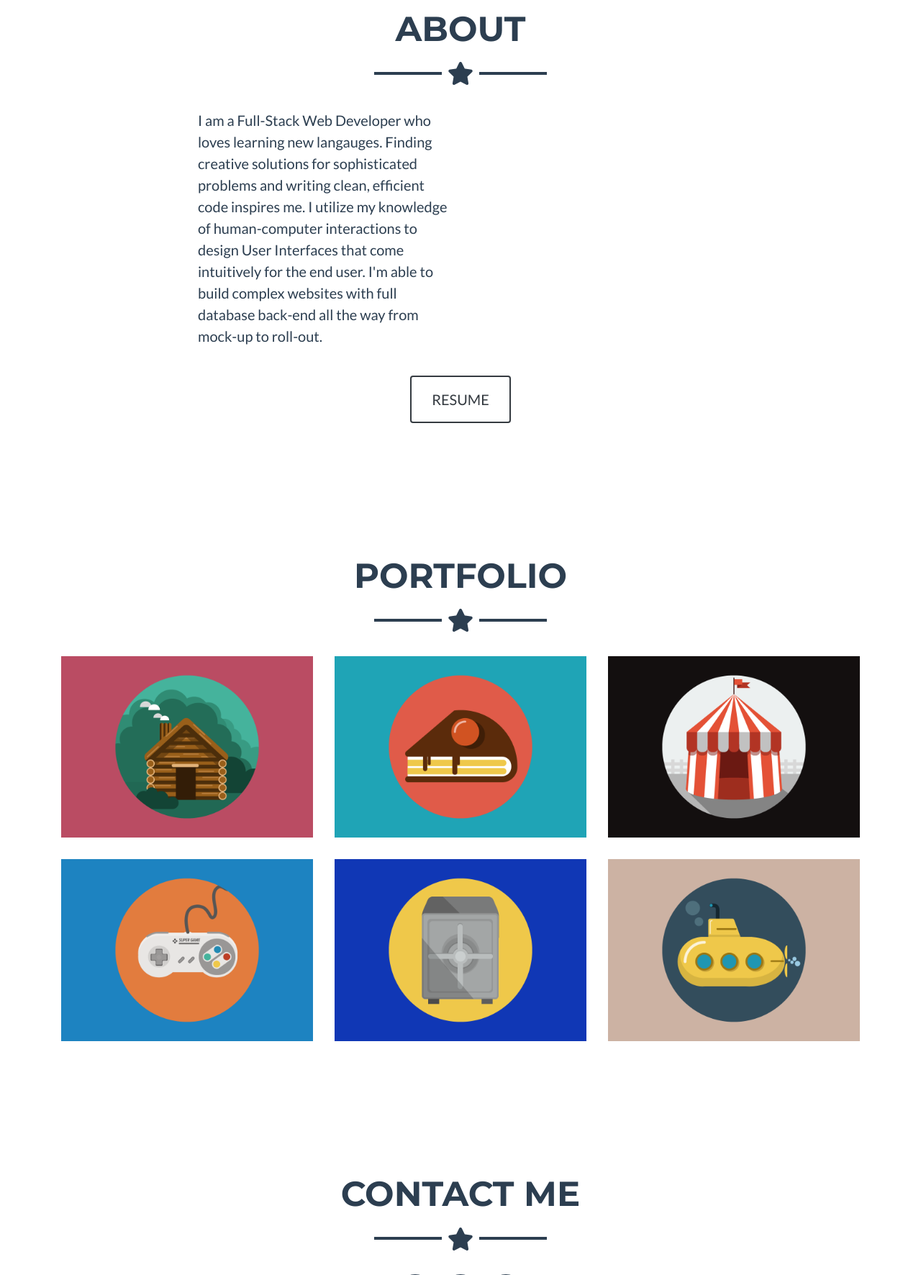
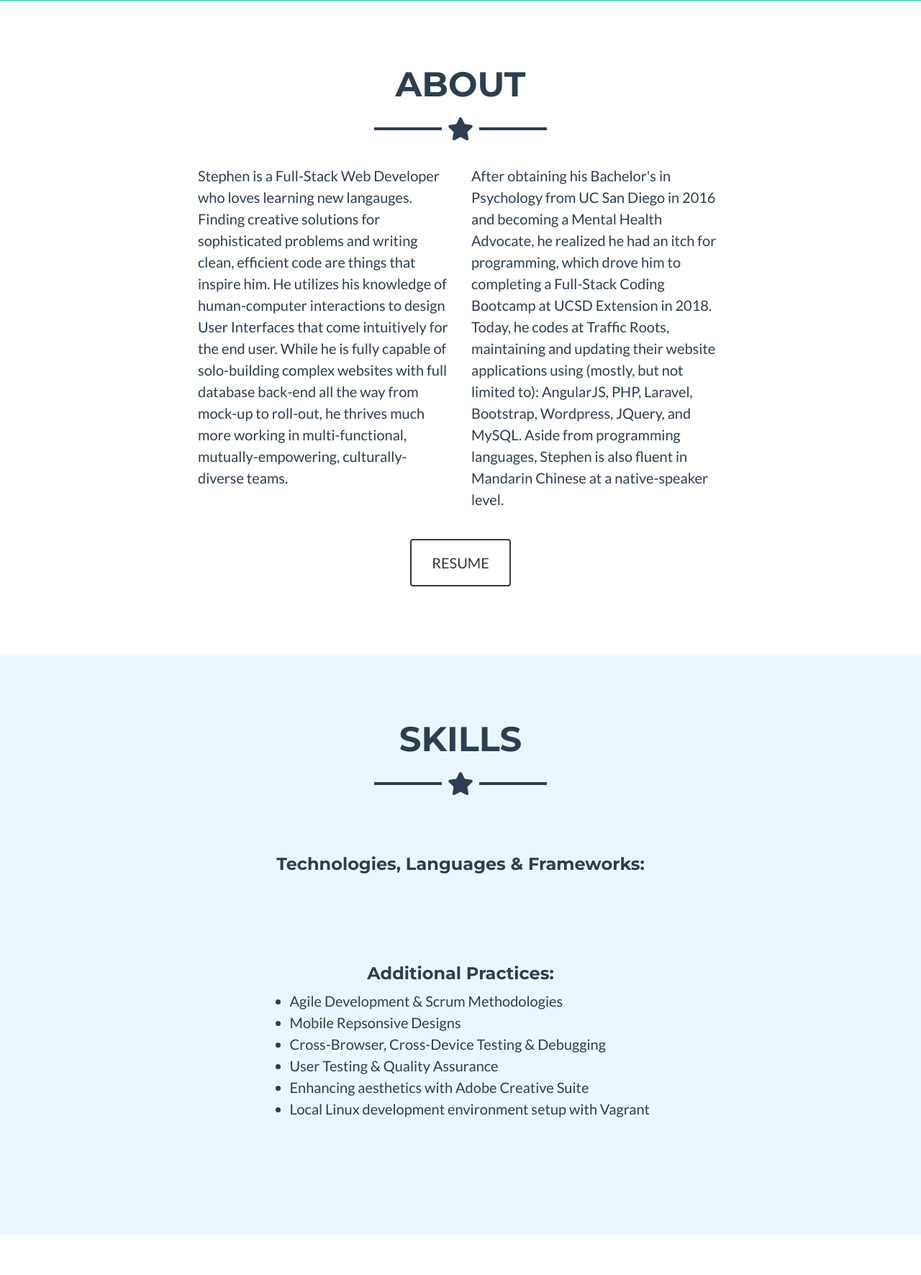
Before and after one commit to stephenrs6/stephen-sung-portfolio, a PHP site: page / in a window 1280 px wide. Shown: the part 860-2632 px from the top of the page at 72% size. Run offline with PHP 8.4, Linux system fonts and the light colour scheme; some libraries are stand-ins or nearby versions.

Commit message:
everything done cept for projects

```diff
--- a/css/freelancer.css
+++ b/css/freelancer.css
@@ -61,6 +61,40 @@ hr.star-dark:after {
   background-color: white;
 }
 
+hr.star-dark.silver:after {
+  color: #2C3E50;
+  background-color: #ecf6ff  ;
+}
+
+.bonus {
+  margin: auto;
+  width: 50%;
+  text-align: center;
+}
+
+ul {
+  /* float: right;
+  overflow: hidden; */
+  font-size: 1.25rem;
+  text-align: left;
+}
+.colored {
+  position: relative;
+  display: inline-block;
+  transition: transform .5s;
+}
+
+.colored:hover {
+  -webkit-transform: scale(1.4);
+  -moz-transform: scale(1.4);
+  -ms-transform: scale(1.4);
+  -o-transform: scale(1.4);
+}
+
+.icon-div {
+  font-size: 45px;
+}
+
 section {
   padding: 6rem 0;
 }
@@ -87,16 +121,15 @@ section h2 {
   height: 3.25rem;
   font-size: 1.25rem;
   line-height: 2rem;
-  color: #2c3e50;
-  border-color: #2c3e50;
+  color: #ffffff;
+  border-color: #ffffff;
 }
 
 .btn-social:hover {
-  opacity:.5;
-  transition: opacity .2s ease-out;
-  -moz-transition: opacity .2s ease-out;
-  -webkit-transition: opacity .2s ease-out;
-  -o-transition: opacity .2s ease-out;
+  transition: transform .5s;
+  -moz-transition: opacity .5s;
+  -webkit-transition: opacity .5s;
+  -o-transition: opacity .5s;
 }
 
 .scroll-to-top {
@@ -365,6 +398,9 @@ a:focus, a:hover, a:active {
   background-color: #ffffff !important;
 }
 
+.bg-primary-3 {
+  background-color: #ecf6ff  !important;
+}
 
 .bg-secondary {
   background-color: #2C3E50 !important;
@@ -397,3 +433,8 @@ a:focus, a:hover, a:active {
   background-color: #1a252f;
   border-color: #1a252f;
 }
+
+.icon-div {
+  width: 50%;
+  margin: auto;
+}
--- a/index.html
+++ b/index.html
@@ -21,9 +21,13 @@
   <!-- Plugin CSS -->
   <link href="vendor/magnific-popup/magnific-popup.css" rel="stylesheet" type="text/css">
 
+  <!-- Devicons CSS -->
+  <link rel="stylesheet" href="https://cdn.rawgit.com/konpa/devicon/df6431e323547add1b4cf45992913f15286456d3/devicon.min.css">
+
+
   <!-- Custom styles for this template -->
   <link href="css/freelancer.min.css" rel="stylesheet">
-  <link href="css/freelancer.css" rel = "stylesheet">
+  <link href="css/freelancer.css" rel="stylesheet">
 
 </head>
 
@@ -33,9 +37,8 @@
   <nav class="navbar navbar-expand-lg bg-secondary fixed-top text-uppercase" id="mainNav">
     <div class="container">
       <a class="navbar-brand js-scroll-trigger" href="#page-top">Stephen Sung</a>
-      <button class="navbar-toggler navbar-toggler-right text-uppercase bg-primary text-white rounded" type="button"
-        data-toggle="collapse" data-target="#navbarResponsive" aria-controls="navbarResponsive" aria-expanded="false"
-        aria-label="Toggle navigation">
+      <button class="navbar-toggler navbar-toggler-right text-uppercase bg-primary text-white rounded" type="button" data-toggle="collapse"
+        data-target="#navbarResponsive" aria-controls="navbarResponsive" aria-expanded="false" aria-label="Toggle navigation">
         Menu
         <i class="fas fa-bars"></i>
       </button>
@@ -61,7 +64,7 @@
   <!-- Header -->
   <header class="masthead bg-primary text-white text-center">
     <div class="container">
-      <img class="img-fluid mb-5 d-block mx-auto" src="img/profile.png" alt="">
+      <img class="img-fluid mb-5 d-block mx-auto" src="img/circlepic.png" alt="STEPHEN SUNG">
       <h1 class="text-uppercase mb-0">Stephen Sung</h1>
       <hr class="star-light">
       <h2 class="font-weight-light mb-0">Full-Stack Web Developer</h2>
@@ -75,18 +78,68 @@
       <hr class="star-dark mb-5">
       <div class="row">
         <div class="col-lg-4 ml-auto">
-          <p class="lead">I am a Full-Stack Web Developer who loves learning new langauges. Finding creative solutions for sophisticated problems and writing clean, efficient code inspires me.
-              I utilize my knowledge of human-computer interactions to design User Interfaces that come intuitively for the end user.
-              I'm able to build complex websites with full database back-end all the way from mock-up to roll-out.</p>
+          <p class="lead">Stephen is a Full-Stack Web Developer who loves learning new langauges. Finding creative solutions for sophisticated
+            problems and writing clean, efficient code are things that inspire him. He utilizes his knowledge of human-computer interactions
+            to design User Interfaces that come intuitively for the end user. While he is fully capable of solo-building complex websites with full
+            database back-end all the way from mock-up to roll-out, he thrives much more working in multi-functional, mutually-empowering, culturally-diverse teams.</p>
         </div>
         <div class="col-lg-4 mr-auto">
-          <p class="lead"></p>
+          <p class="lead">After obtaining his Bachelor's in Psychology from UC San Diego in 2016 and becoming a Mental Health Advocate, he realized he had an itch for programming, which drove him to completing
+            a Full-Stack Coding Bootcamp at UCSD Extension in 2018. Today, he codes at Traffic Roots, maintaining and updating
+            their website applications using (mostly, but not limited to): AngularJS, PHP, Laravel, Bootstrap, Wordpress,
+            JQuery, and MySQL. Aside from programming languages, Stephen is also fluent in Mandarin Chinese at a native-speaker level.</p>
         </div>
       </div>
       <div class="text-center mt-4">
         <a class="btn btn-xl btn-outline-dark" href="https://drive.google.com/file/d/1-UVYFXCJEAGNfn8E6jYxeKz1Qd3O_md5/view" target="_blank">
           RESUME
         </a>
+      </div>
+    </div>
+  </section>
+
+
+  <!-- Skills Section -->
+  <section class="bg-primary-3 text-secondary mb-0" id="skills">
+    <div class="container">
+      <h2 class="text-center text-uppercase text-secondary">Skills</h2>
+      <hr class="star-dark mb-5 silver">
+      <br></br>
+      <div class="text-center icon-div">
+          <h4>Technologies, Languages &amp; Frameworks: </h4>
+        <i class="devicon-github-plain colored" data-toggle="tooltip" data-placement="top" title="Github"></i>
+        <i class="devicon-angularjs-plain colored" data-toggle="tooltip" data-placement="top" title="AngularJS"></i>
+        <i class="devicon-git-plain colored" data-toggle="tooltip" data-placement="top" title="Git"></i>
+        <i class="devicon-html5-plain-wordmark colored" data-toggle="tooltip" data-placement="top" title="HTML5"></i>
+        <i class="devicon-laravel-plain-wordmark colored" data-toggle="tooltip" data-placement="top" title="Laravel"></i>
+        <i class="devicon-javascript-plain colored" data-toggle="tooltip" data-placement="top" title="JavaScript"></i>
+        <i class="devicon-nodejs-plain-wordmark colored" data-toggle="tooltip" data-placement="top" title="Node.js"></i>
+        <i class="devicon-mongodb-plain-wordmark colored" data-toggle="tooltip" data-placement="top" title="MongoDB"></i>
+        <i class="devicon-vuejs-plain-wordmark colored" data-toggle="tooltip" data-placement="top" title="Vue.js"></i>
+        <i class="devicon-wordpress-plain-wordmark colored" data-toggle="tooltip" data-placement="top" title="WordPress"></i>
+        <i class="devicon-express-original colored" data-toggle="tooltip" data-placement="top" title="Express"></i>
+        <i class="devicon-react-original-wordmark colored" data-toggle="tooltip" data-placement="top" title="React"></i>
+        <i class="devicon-photoshop-plain colored" data-toggle="tooltip" data-placement="top" title="Photoshop"></i>
+        <i class="devicon-css3-plain-wordmark colored" data-toggle="tooltip" data-placement="top" title="CSS3"></i>
+        <i class="devicon-jquery-plain-wordmark colored" data-toggle="tooltip" data-placement="top" title="JQuery"></i>
+        <i class="devicon-mysql-plain-wordmark colored" data-toggle="tooltip" data-placement="top" title="MySQL"></i>
+        <i class="devicon-php-plain colored" data-toggle="tooltip" data-placement="top" title="PHP"></i>
+        <i class="devicon-heroku-plain-wordmark colored" data-toggle="tooltip" data-placement="top" title="Heroku"></i>
+        <i class="devicon-bootstrap-plain-wordmark colored" data-toggle="tooltip" data-placement="top" title="Bootstrap"></i>
+        <i class="devicon-linux-plain colored"  data-toggle="tooltip" data-placement="top" title="Linux"></i>
+      </div>
+      <br></br>
+      <div class="bonus">
+        <h4>Additional Practices: </h4>
+        <ul>
+          <li>Agile Development &amp; Scrum Methodologies</li>
+          <li>Mobile Repsonsive Designs</li>
+          <li>Cross-Browser, Cross-Device Testing &amp; Debugging</li>
+          <li>User Testing &amp; Quality Assurance</li>
+          <li>Enhancing aesthetics with Adobe Creative Suite</li>
+          <li>Local Linux development environment setup with Vagrant</li>
+        </ul>
+        <br></br>
       </div>
     </div>
   </section>
@@ -165,10 +218,10 @@
 
 
   <!-- Contact Section -->
-  <section id="contact">
+  <section class="contact bg-primary text-white" id="contact">
     <div class="container">
-      <h2 class="text-center text-uppercase text-secondary mb-0">Contact Me</h2>
-      <hr class="star-dark mb-5">
+      <h2 class="text-center text-white text-uppercase mb-0">Contact Me</h2>
+      <hr class="star-light mb-5">
       <div class="row">
         <div class="mx-auto">
           <ul class="list-inline mb-0">
@@ -265,9 +318,9 @@
             <h2 class="text-secondary text-uppercase mb-0">Project Name</h2>
             <hr class="star-dark mb-5">
             <img class="img-fluid mb-5" src="img/portfolio/cabin.png" alt="">
-            <p class="mb-5">Lorem ipsum dolor sit amet, consectetur adipisicing elit. Mollitia neque assumenda ipsam
-              nihil, molestias magnam, recusandae quos quis inventore quisquam velit asperiores, vitae? Reprehenderit
-              soluta, eos quod consequuntur itaque. Nam.</p>
+            <p class="mb-5">Lorem ipsum dolor sit amet, consectetur adipisicing elit. Mollitia neque assumenda ipsam nihil, molestias magnam,
+              recusandae quos quis inventore quisquam velit asperiores, vitae? Reprehenderit soluta, eos quod consequuntur
+              itaque. Nam.</p>
             <a class="btn btn-primary btn-lg rounded-pill portfolio-modal-dismiss" href="#">
               <i class="fa fa-close"></i>
               Close Project</a>
@@ -289,9 +342,9 @@
             <h2 class="text-secondary text-uppercase mb-0">Project Name</h2>
             <hr class="star-dark mb-5">
             <img class="img-fluid mb-5" src="img/portfolio/cake.png" alt="">
-            <p class="mb-5">Lorem ipsum dolor sit amet, consectetur adipisicing elit. Mollitia neque assumenda ipsam
-              nihil, molestias magnam, recusandae quos quis inventore quisquam velit asperiores, vitae? Reprehenderit
-              soluta, eos quod consequuntur itaque. Nam.</p>
+            <p class="mb-5">Lorem ipsum dolor sit amet, consectetur adipisicing elit. Mollitia neque assumenda ipsam nihil, molestias magnam,
+              recusandae quos quis inventore quisquam velit asperiores, vitae? Reprehenderit soluta, eos quod consequuntur
+              itaque. Nam.</p>
             <a class="btn btn-primary btn-lg rounded-pill portfolio-modal-dismiss" href="#">
               <i class="fa fa-close"></i>
               Close Project</a>
@@ -313,9 +366,9 @@
             <h2 class="text-secondary text-uppercase mb-0">Project Name</h2>
             <hr class="star-dark mb-5">
             <img class="img-fluid mb-5" src="img/portfolio/circus.png" alt="">
-            <p class="mb-5">Lorem ipsum dolor sit amet, consectetur adipisicing elit. Mollitia neque assumenda ipsam
-              nihil, molestias magnam, recusandae quos quis inventore quisquam velit asperiores, vitae? Reprehenderit
-              soluta, eos quod consequuntur itaque. Nam.</p>
+            <p class="mb-5">Lorem ipsum dolor sit amet, consectetur adipisicing elit. Mollitia neque assumenda ipsam nihil, molestias magnam,
+              recusandae quos quis inventore quisquam velit asperiores, vitae? Reprehenderit soluta, eos quod consequuntur
+              itaque. Nam.</p>
             <a class="btn btn-primary btn-lg rounded-pill portfolio-modal-dismiss" href="#">
               <i class="fa fa-close"></i>
               Close Project</a>
@@ -337,9 +390,9 @@
             <h2 class="text-secondary text-uppercase mb-0">Project Name</h2>
             <hr class="star-dark mb-5">
             <img class="img-fluid mb-5" src="img/portfolio/game.png" alt="">
-            <p class="mb-5">Lorem ipsum dolor sit amet, consectetur adipisicing elit. Mollitia neque assumenda ipsam
-              nihil, molestias magnam, recusandae quos quis inventore quisquam velit asperiores, vitae? Reprehenderit
-              soluta, eos quod consequuntur itaque. Nam.</p>
+            <p class="mb-5">Lorem ipsum dolor sit amet, consectetur adipisicing elit. Mollitia neque assumenda ipsam nihil, molestias magnam,
+              recusandae quos quis inventore quisquam velit asperiores, vitae? Reprehenderit soluta, eos quod consequuntur
+              itaque. Nam.</p>
             <a class="btn btn-primary btn-lg rounded-pill portfolio-modal-dismiss" href="#">
               <i class="fa fa-close"></i>
               Close Project</a>
@@ -361,9 +414,9 @@
             <h2 class="text-secondary text-uppercase mb-0">Project Name</h2>
             <hr class="star-dark mb-5">
             <img class="img-fluid mb-5" src="img/portfolio/safe.png" alt="">
-            <p class="mb-5">Lorem ipsum dolor sit amet, consectetur adipisicing elit. Mollitia neque assumenda ipsam
-              nihil, molestias magnam, recusandae quos quis inventore quisquam velit asperiores, vitae? Reprehenderit
-              soluta, eos quod consequuntur itaque. Nam.</p>
+            <p class="mb-5">Lorem ipsum dolor sit amet, consectetur adipisicing elit. Mollitia neque assumenda ipsam nihil, molestias magnam,
+              recusandae quos quis inventore quisquam velit asperiores, vitae? Reprehenderit soluta, eos quod consequuntur
+              itaque. Nam.</p>
             <a class="btn btn-primary btn-lg rounded-pill portfolio-modal-dismiss" href="#">
               <i class="fa fa-close"></i>
               Close Project</a>
@@ -385,9 +438,9 @@
             <h2 class="text-secondary text-uppercase mb-0">Project Name</h2>
             <hr class="star-dark mb-5">
             <img class="img-fluid mb-5" src="img/portfolio/submarine.png" alt="">
-            <p class="mb-5">Lorem ipsum dolor sit amet, consectetur adipisicing elit. Mollitia neque assumenda ipsam
-              nihil, molestias magnam, recusandae quos quis inventore quisquam velit asperiores, vitae? Reprehenderit
-              soluta, eos quod consequuntur itaque. Nam.</p>
+            <p class="mb-5">Lorem ipsum dolor sit amet, consectetur adipisicing elit. Mollitia neque assumenda ipsam nihil, molestias magnam,
+              recusandae quos quis inventore quisquam velit asperiores, vitae? Reprehenderit soluta, eos quod consequuntur
+              itaque. Nam.</p>
             <a class="btn btn-primary btn-lg rounded-pill portfolio-modal-dismiss" href="#">
               <i class="fa fa-close"></i>
               Close Project</a>
```
Lines whose indentation alone changed are shown as unchanged.
